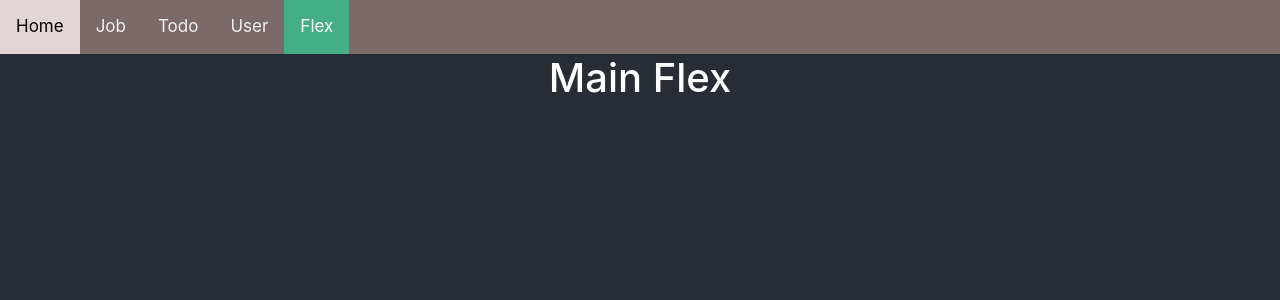
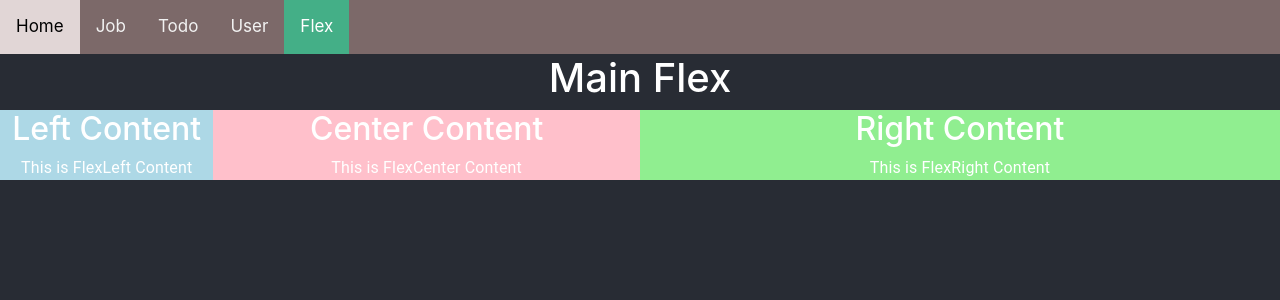
Before and after one commit to long2348/basicReact, a React (Create React App) app: page /flex in a window 1280 px wide. Shown: the top 300 px of the page. Built offline with nearby package versions, Linux system fonts and the light colour scheme.

Commit message:
update project

```diff
--- a/src/views/App.js
+++ b/src/views/App.js
@@ -10,7 +10,7 @@ import 'material-react-toastify/dist/ReactToastify.css';
 import Routess from '../router/Routerss';
 
 
-function App() {
+const App = () => {
   return (
     <BrowserRouter>
       <div className="App">
--- a/src/views/Example/AddComponent.js
+++ b/src/views/Example/AddComponent.js
@@ -1,3 +1,4 @@
+import { toast } from "material-react-toastify";
 import React from "react";
 
 class AddComponent extends React.Component {
@@ -29,6 +30,7 @@ class AddComponent extends React.Component {
             title: '',
             salary: '',
         })
+        toast.success('ez pz')
     }
 
     render() {
--- a/src/views/Example/MyComponent.js
+++ b/src/views/Example/MyComponent.js
@@ -2,6 +2,7 @@ import React from "react"
 import AddComponent from "./AddComponent"
 import ChildComponent from "./ChildComponent"
 import RandomColor from "../../components/RandomColor"
+import { toast } from 'material-react-toastify';
 
 class MyFirstComponent extends React.Component {
     state = {
@@ -17,6 +18,7 @@ class MyFirstComponent extends React.Component {
         this.setState({
             arrJob: [...this.state.arrJob, job]
         })
+        toast.success('done...')
     }
 
     deleteJob = (job) => {
@@ -25,6 +27,7 @@ class MyFirstComponent extends React.Component {
         this.setState({
             arrJob: currentJob
         })
+        toast.warning('already delete...')
     }
 
     componentDidMount() {
--- a/src/views/Flex/CenterFlex.js
+++ b/src/views/Flex/CenterFlex.js
@@ -0,0 +1,14 @@
+import React from 'react';
+import Box from '@mui/material/Box'
+import Typography from '@mui/material/Typography'
+
+function CenterFlex() {
+    return (
+        <Box bgcolor='pink' flex={2}>
+            <h2>Center Content</h2>
+            <Typography>This is FlexCenter Content</Typography>
+        </Box>
+    );
+}
+
+export default CenterFlex;
--- a/src/views/Flex/LeftFlex.js
+++ b/src/views/Flex/LeftFlex.js
@@ -0,0 +1,17 @@
+import React from 'react';
+import Box from '@mui/material/Box'
+import Typography from '@mui/material/Typography'
+
+class LeftFlex extends React.Component {
+    state = {}
+    render() {
+        return (
+            <Box bgcolor='lightblue' flex={1}>
+                <h2>Left Content</h2>
+                <Typography >This is FlexLeft Content</Typography>
+            </Box>
+        );
+    }
+}
+
+export default LeftFlex;
--- a/src/views/Flex/MainFlex.js
+++ b/src/views/Flex/MainFlex.js
@@ -1,14 +1,22 @@
 import React from "react";
 import { Stack } from "@mui/material";
+import LeftFlex from "./LeftFlex";
+import CenterFlex from './CenterFlex'
+import RightFlex from "./RightFLex";
 
 class MainFlex extends React.Component {
     render() {
         return (
             <>
-                <h1>Main Flex</h1>
-                <Stack direction='row' justifyContent='space-between'>
+                <div>
+                    <h1>Main Flex</h1>
+                    <Stack direction='row' justifyContent='space-between'>
+                        <LeftFlex />
+                        <CenterFlex />
+                        <RightFlex />
+                    </Stack>
+                </div>
 
-                </Stack>
             </>
         )
     }
--- a/src/views/Flex/RightFLex.js
+++ b/src/views/Flex/RightFLex.js
@@ -0,0 +1,14 @@
+import React from 'react';
+import Box from '@mui/material/Box'
+import Typography from '@mui/material/Typography'
+
+function RightFlex() {
+    return (
+        <Box bgcolor='lightgreen' flex={3}>
+            <h2>Right Content</h2>
+            <Typography>This is FlexRight Content</Typography>
+        </Box>
+    );
+}
+
+export default RightFlex;
--- a/src/views/Home/Home.js
+++ b/src/views/Home/Home.js
@@ -9,9 +9,9 @@ class Home extends React.Component {
     render() {
         return (
             <div>
-                {/* <img src={feature} className='feature' /> */}
                 <MaterialUi />
                 <h3 className="mt-4">Refresh để đổi màu</h3>
+                <img src={feature} className='feature mb-4  ' />
             </div>
         )
     }
--- a/src/views/Home/Home.scss
+++ b/src/views/Home/Home.scss
@@ -1,4 +1,4 @@
-.feature{
-    width: 100%;
-    height: 100vh;
-  }
+.feature {
+  width : 80%;
+  height: 80vh;
+}
```
Also changed, not shown: public/index.html (+5 -4 lines).
